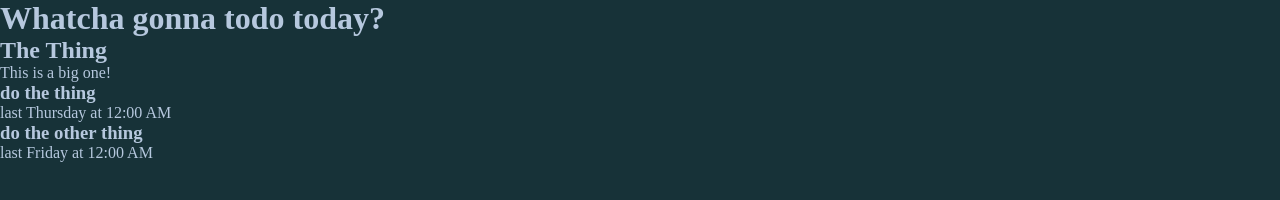
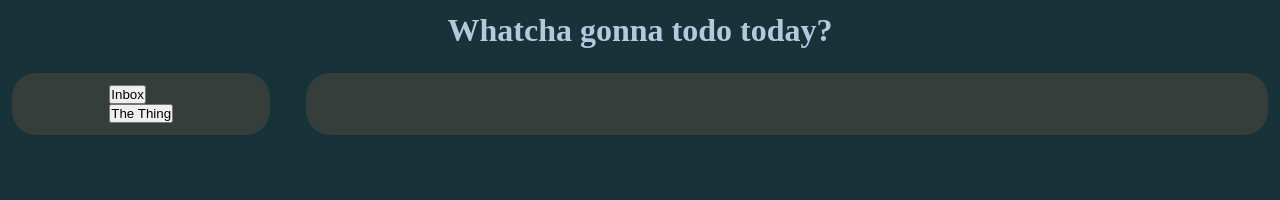
Before and after one commit to jikki-odin/todo, a website built with webpack: page src/template.html in a window 1280 px wide. Built offline with nearby package versions, Linux system fonts and the light colour scheme.

Commit message:
feat:add project listing

```diff
--- /dev/null
+++ b/src/controllers/app.js
@@ -0,0 +1,30 @@
+import { ProjectController } from "./project";
+
+export class AppController {
+  constructor() {
+    this.projects = new Map();
+  }
+
+  // TODO: reconsider the API here
+  addProject(project) {
+    this.projects.set(project.id, {
+      project,
+      controller: new ProjectController(project),
+    });
+  }
+
+  renderProjectList() {
+    const sidebar = document.querySelector(".sidebar");
+
+    const projectList = document.createElement("ul");
+    projectList.classList.add("project-list");
+
+    for (const { _, controller } of this.projects.values()) {
+      projectList.appendChild(controller.renderSummary());
+    }
+
+    sidebar.appendChild(projectList);
+  }
+
+  renderProjectDetails() {}
+}
--- a/src/controllers/index.js
+++ b/src/controllers/index.js
@@ -1,2 +1,3 @@
+export { AppController } from "./app.js";
 export { ProjectController } from "./project.js";
 export { TodoController } from "./todo.js";
--- a/src/controllers/project.js
+++ b/src/controllers/project.js
@@ -5,9 +5,7 @@ export class ProjectController {
     this.project = project;
   }
 
-  display() {
-    const content = document.querySelector(".content");
-
+  render() {
     const projectDiv = document.createElement("div");
     projectDiv.classList.add("project");
 
@@ -27,7 +25,6 @@ export class ProjectController {
     const todoList = document.createElement("ul");
     todoList.classList.add("project-todos");
 
-    // add rendered todo items
     this.project.todos.forEach((todo) => {
       const controller = new TodoController(todo);
       const todoItem = document.createElement("li");
@@ -37,12 +34,22 @@ export class ProjectController {
 
     projectDiv.appendChild(todoList);
 
-    content.appendChild(projectDiv);
+    return projectDiv;
   }
 
-  displayList() {
-    const sidebar = document.querySelector(".sidebar");
+  renderSummary() {
+    const projectListItem = document.createElement("li");
+    const projectButton = document.createElement("button");
+    projectButton.dataset.id = this.project.id;
+    projectButton.textContent = this.project.title;
 
-    const projectList = document.createElement("ul");
+    projectButton.addEventListener("click", () => {
+      const content = document.querySelector(".content");
+      content.replaceChildren();
+      content.appendChild(this.render());
+    });
+
+    projectListItem.appendChild(projectButton);
+    return projectListItem;
   }
 }
--- a/src/index.js
+++ b/src/index.js
@@ -1,5 +1,5 @@
 import "./public/styling/styles.css";
-import { ProjectController } from "./controllers";
+import { AppController, ProjectController } from "./controllers";
 import { Project, Todo } from "./types";
 
 const testTodo1 = new Todo(
@@ -16,10 +16,15 @@ const testTodo2 = new Todo(
   "Low"
 );
 
+const defaultProject = new Project("Inbox", "Your default catch-all project.");
 const testProject = new Project("The Thing", "This is a big one!");
 testProject.addTodo(testTodo1);
 testProject.addTodo(testTodo2);
 
-console.log(testProject);
-const projectController = new ProjectController(testProject);
-projectController.display();
+const appController = new AppController();
+appController.addProject(defaultProject);
+appController.addProject(testProject);
+appController.renderProjectList();
+
+// const projectController = new ProjectController(testProject);
+// projectController.display();
--- a/src/public/styling/styles.css
+++ b/src/public/styling/styles.css
@@ -8,3 +8,41 @@ body {
   background-color: rgb(23, 50, 56);
   color: rgb(182, 200, 222);
 }
+
+header {
+  padding: 12px;
+  margin: 0 auto;
+  text-align: center;
+}
+
+.main {
+  display: flex;
+  gap: 12px;
+}
+
+.sidebar {
+  flex: 1;
+  display: flex;
+  flex-direction: column;
+  align-items: center;
+
+  border-radius: 24px;
+  margin: 12px;
+  padding: 12px;
+
+  background-color: rgb(54, 62, 59);
+}
+
+.content {
+  flex: 4;
+
+  border-radius: 24px;
+  margin: 12px;
+  padding: 12px;
+  background-color: rgb(54, 62, 59);
+}
+
+.project-list,
+.project-todos {
+  list-style-type: none;
+}
--- a/src/types/project.js
+++ b/src/types/project.js
@@ -1,5 +1,6 @@
 export class Project {
   constructor(title, description) {
+    this.id = crypto.randomUUID();
     this.title = title;
     this.description = description;
     this.todos = [];
```
